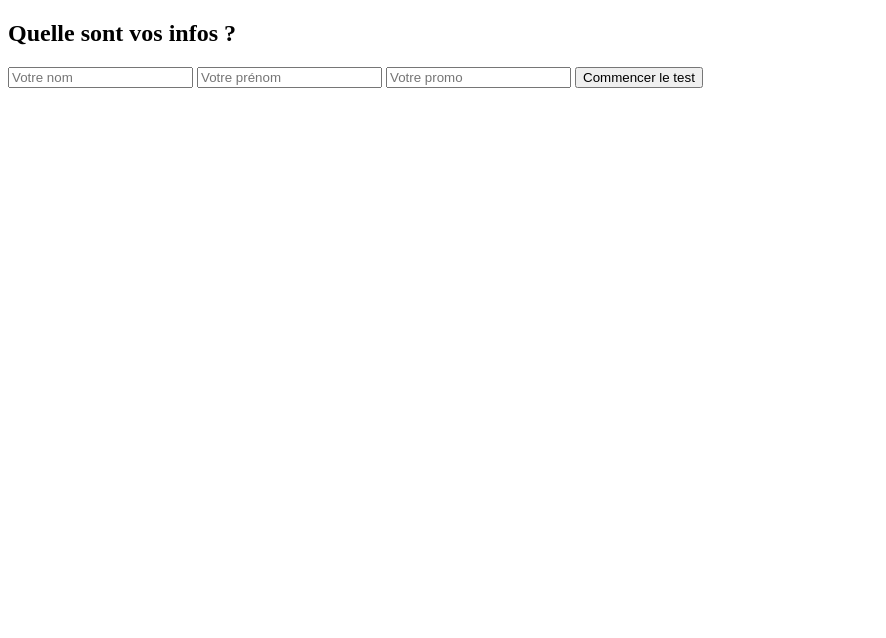
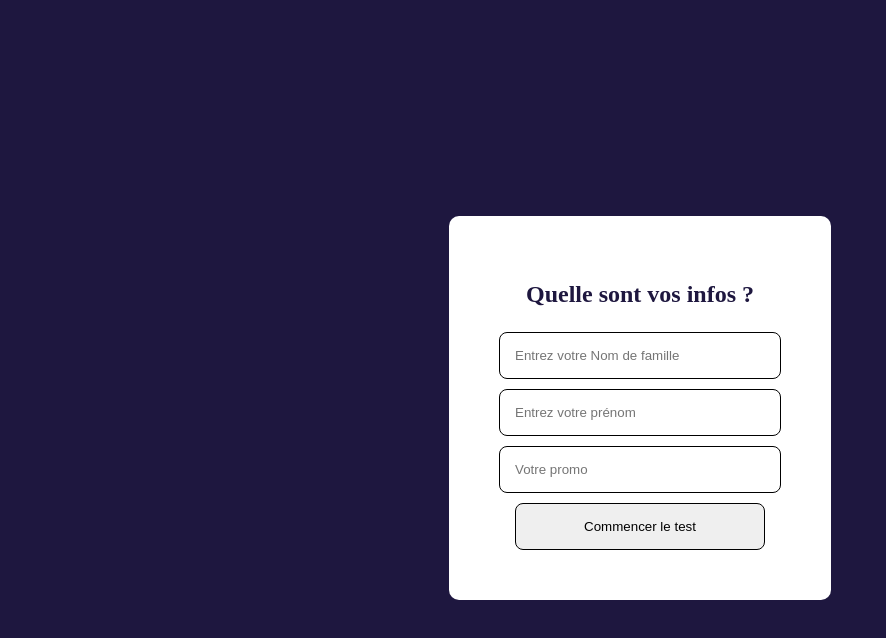
Before and after one commit to koceila-Hk/FullStackQuiz, a plain HTML site: page identification.html in a window 1280 px wide. Shown: the whole page, without its empty margins (0-886 px from the left). Drawn offline with Linux system fonts and the light colour scheme.

Commit message:
first commit

```diff
--- a/Front/css/style.css
+++ b/Front/css/style.css
@@ -1,7 +1,6 @@
 body{
     background-color: rgb(30, 23, 63);
     height: 100vh;
-
 }
 
 .container{
@@ -29,9 +28,9 @@ body{
     margin-left: 40px;
     margin-right: 60px;
 }
+
 .timer{
     font-size: 25px;
-
 }
 
 .time{
@@ -40,7 +39,6 @@ body{
 }
 .Title_Quiz{
     font-size: 25px;
-
 }
 
 .Question{
@@ -95,10 +93,15 @@ body{
 
 
 .end{
+    font-size: 50px;
+    margin-top: 35%;
+    justify-content: center;
+    align-items: center;
+
     display: none;
 }
 
-/* partie réponse questio */
+
 
 #container_QCM_2{
     display: none;
@@ -106,3 +109,49 @@ body{
 #E2{
     display: none;
 }
+
+
+/* ============================================ */
+
+.container {
+    display: flex;
+    justify-content: center;
+    align-items: center;
+    flex-direction: column;
+    height: 100vh;
+}
+
+.identifiant {
+    display: flex;
+    flex-direction: column;
+    background-color: rgb(255, 255, 255);
+    padding: 45px;
+    border-radius:10px ;
+}
+
+input {
+    border: 1px solid;
+    border-radius: 8px;
+    padding:15px;
+    margin: 5px;
+    width: 250px;
+
+}
+
+.begin_button:hover {
+    background-color: rgb(30, 23, 63);
+    color: white;
+    cursor: pointer;
+}
+
+h1 {
+    text-align: center;
+    color:rgb(30, 23, 63);
+}
+
+
+form {
+    display: flex;
+    flex-direction: column;
+    align-items: center;
+}
--- a/fetch.js
+++ b/fetch.js
@@ -111,4 +111,5 @@ async function resizePage (nom) {
   }
 }
 
+
 export {registerUser, clicDroit, ctrlData, leavePage, answersUser, resizePage }
--- a/identification.html
+++ b/identification.html
@@ -3,20 +3,27 @@
 <head>
     <meta charset="UTF-8">
     <meta name="viewport" content="width=device-width, initial-scale=1.0">
-    <title>Partiel</title>
+    <title>Register</title>
+
+    <link rel="stylesheet" href="./Front/css/style.css">
 </head>
 <body>
+    <section>
+    <div class="container">
 
-    <section>
-        <h1>Quelle sont vos infos ?</h1>
-        <form id="formRegister">
-            <input type="text" id="nom" placeholder="Votre nom">
-            <input type="text" id="prenom" placeholder="Votre prénom">
-            <input type="text" id="promo" placeholder="Votre promo">
-            <input type="submit" value="Commencer le test" class="begin_button">
-        </form>
-    </section>
+        <div class="identifiant">
+            <h1>Quelle sont vos infos ?</h1>
 
+            <form id="formRegister">
+
+                <input id="nom" type="text" placeholder="Entrez votre Nom de famille">
+                <input id="prenom" type="text" placeholder="Entrez votre prénom">
+                <input id="promo" type="text" placeholder="Votre promo">
+                <input type="submit" value="Commencer le test" class="begin_button">
+            </form>
+        </div>
+    </div>
+   </section>
 </body>
 <script src="./script.js" type="module"></script>
 </html>
--- a/index.js
+++ b/index.js
@@ -69,7 +69,6 @@ document.addEventListener('keydown', async (event) => {
 
 document.body.addEventListener('mouseleave', async () => {
     const data = await leavePage(nom);
-    console.log(data);
 });
 
 // ========= add answers =========
@@ -91,10 +90,12 @@ button.forEach(element => {
 
 async function handleResize() {
     const data = await resizePage(nom);
-    console.log(data);
+    // console.log(data);
     return true;
   }
   window.onresize = handleResize;
+
+
 
 // document.addEventListener('keydown', async (event) => {
 
```
Also changed, not shown: Back/server.js (+5 -4 lines).
